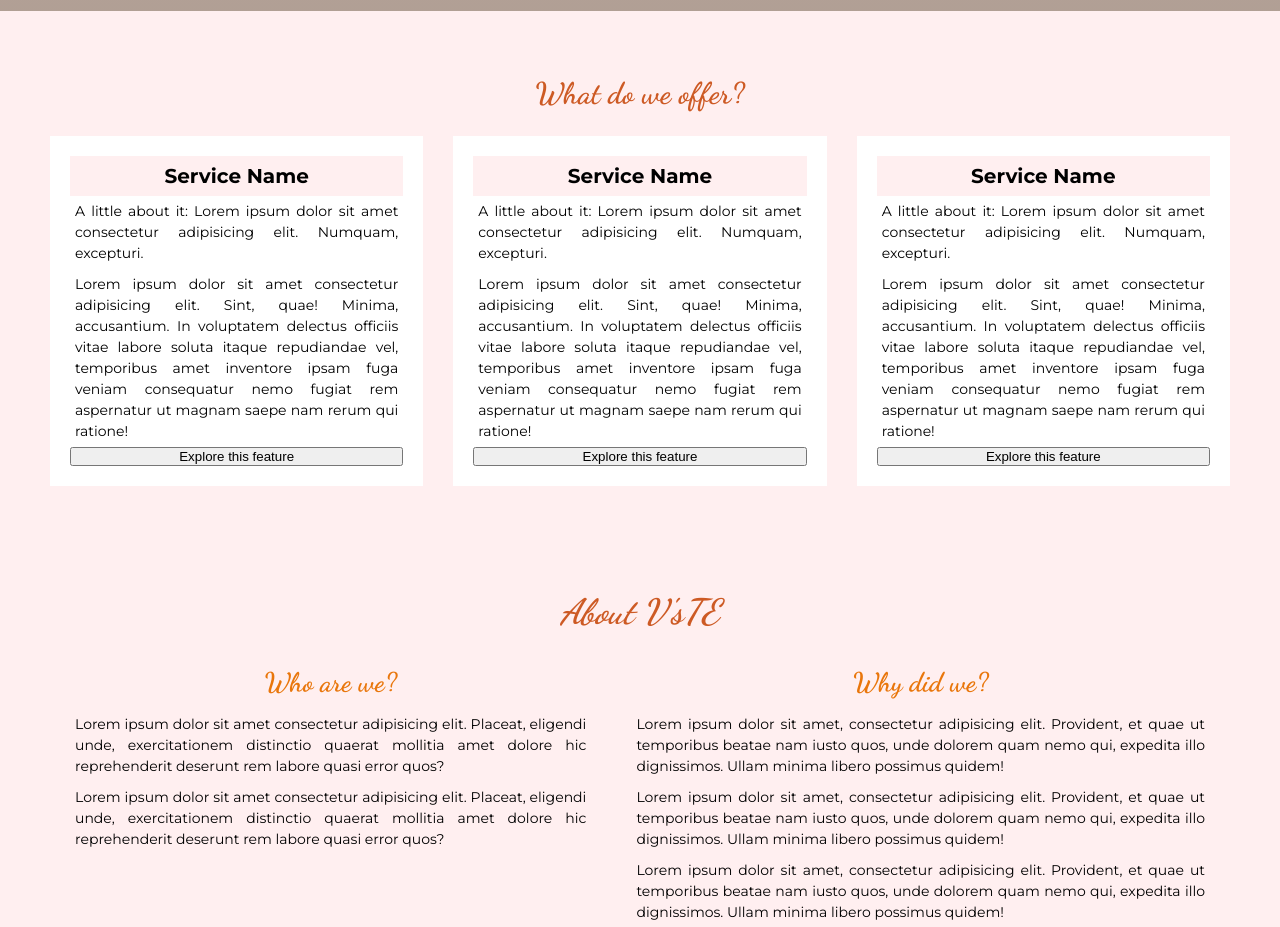
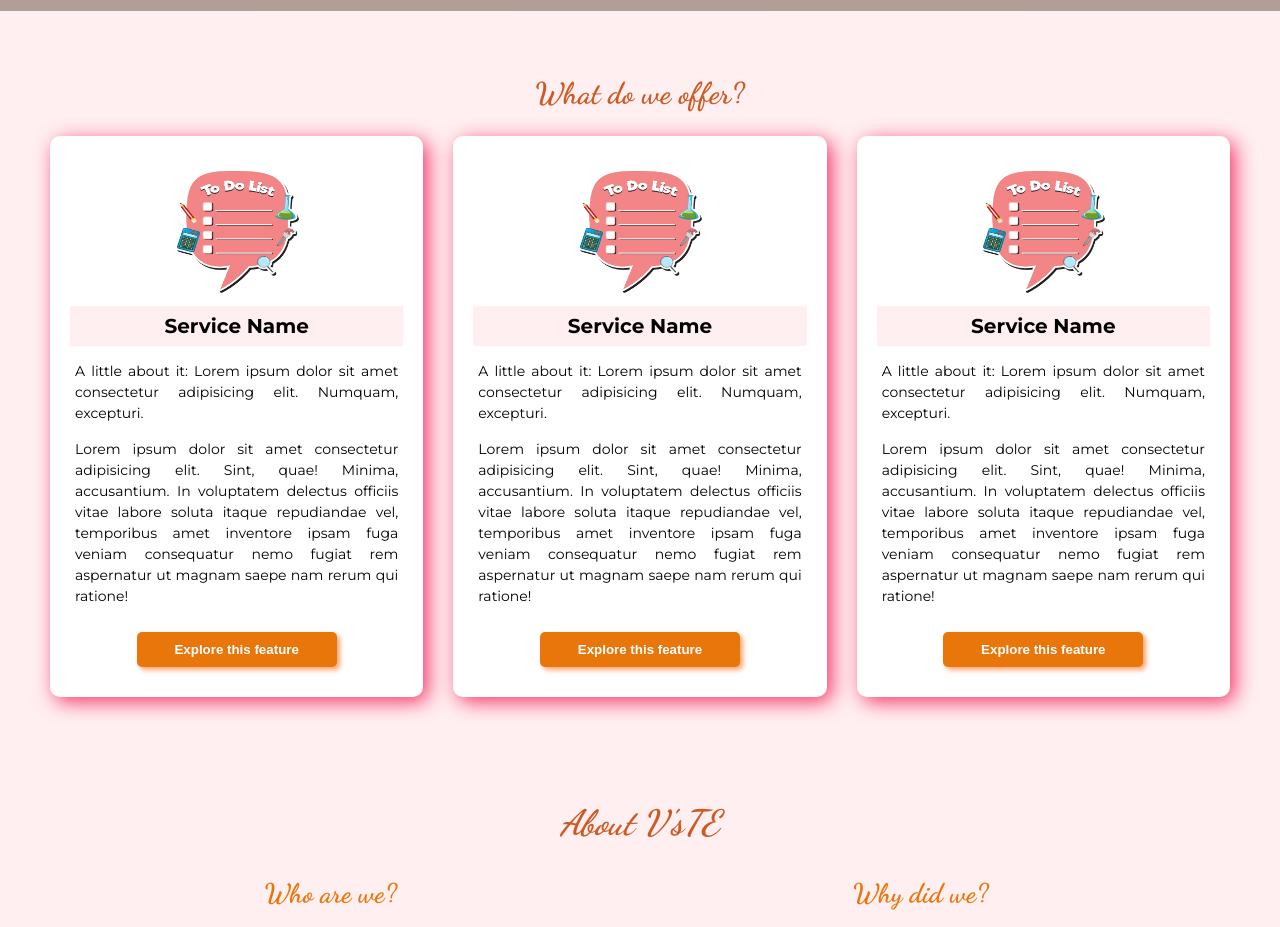
Before and after one commit to Fuangi/todo-expense, a React (Vite) app: page / in a window 1280 px wide. Shown: the part 780-1707 px from the top of the page. Built offline with nearby package versions, Linux system fonts and the light colour scheme; grey boxes are pictures that could not be loaded.

Commit message:
Finished the design of the service cards

```diff
--- a/src/components/homepage/ServiceCard.jsx
+++ b/src/components/homepage/ServiceCard.jsx
@@ -1,8 +1,11 @@
 import Button from "../../utils/Button";
+import todoService from "../../assets/service-todo.png";
 
 function ServiceCard() {
   return (
     <div className="service-card">
+      <img src={todoService} alt="To-do List Service" className="service-img" />
+
       <h3>Service Name</h3>
       <p>
         A little about it: Lorem ipsum dolor sit amet consectetur adipisicing
@@ -15,7 +18,7 @@ function ServiceCard() {
         consequatur nemo fugiat rem aspernatur ut magnam saepe nam rerum qui
         ratione!
       </p>
-      <Button content="Explore this feature" />
+      <Button content="Explore this feature" className="service-btn"/>
     </div>
   );
 }
--- a/src/styles/components/_services.scss
+++ b/src/styles/components/_services.scss
@@ -25,21 +25,43 @@
   flex-direction: column;
   background-color: $white-100;
   padding: 2rem;
+  border-radius: 1rem;
+  box-shadow: 0.5rem 0.5rem 02rem $tertiaryPink;
 
   h3 {
     text-align: center;
     background-color: $primaryPink;
     font-size: 2rem;
     padding: 0.5rem;
+    margin-bottom: 0.5rem;
   }
 
   p {
     padding: 0.5rem;
     font-size: 1.4rem;
     text-align: justify;
+    margin-top: 0.5rem;
   }
 
-  buttton {
-    width: 50%;
+  .service-img {
+    width: 15rem;
+    height: 15rem;
+    margin: auto;
+    padding: 1rem;
+  }
+
+  button {
+    width: 20rem;
+    margin: auto;
+    margin-top: 2rem;
+    margin-bottom: 1rem;
+    padding: 1rem;
+    outline: none;
+    border: none;
+    background-color: $secondaryOrange;
+    font-weight: 700;
+    border-radius: 0.5rem;
+    box-shadow: 0.3rem 0.3rem 0.5rem $primaryOrange;
+    color: $white-100;
   }
 }
```
